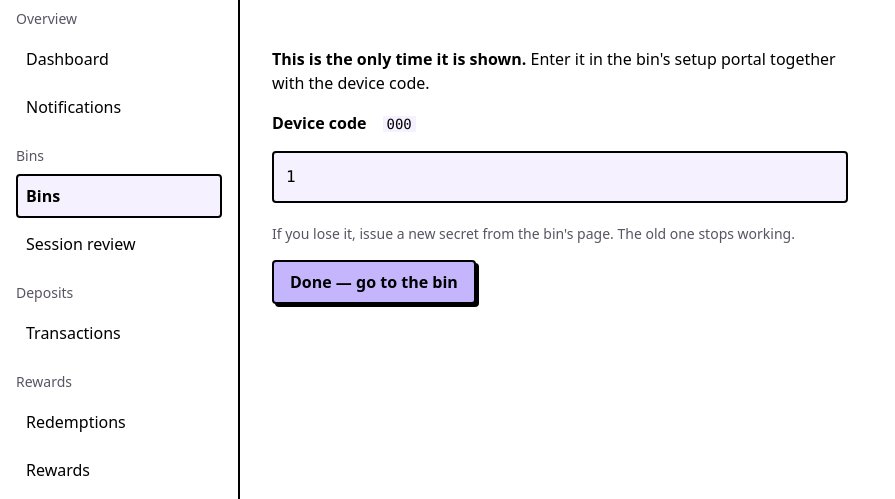
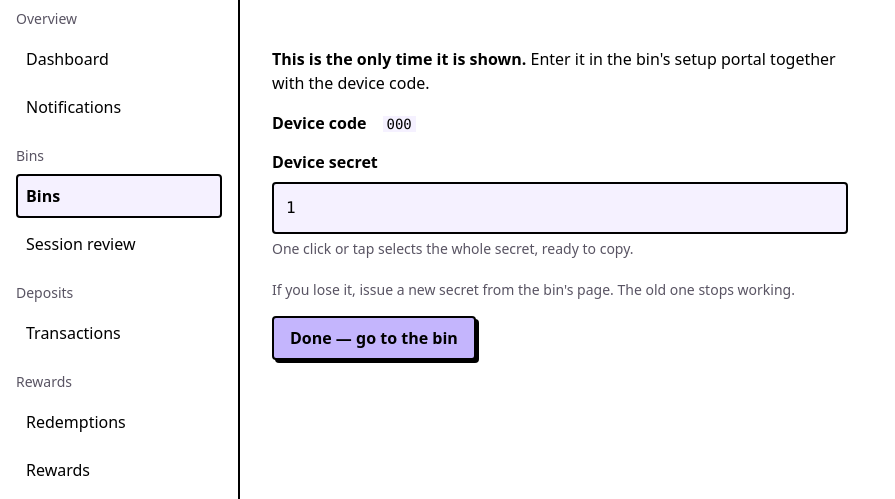
Before and after one commit to LPU-EMBL02E/smart-e-waste, a Laravel app: page /admin/bins/1 in a window 1280 px wide. Shown: the part 87-586 px from the top of the page, without its empty margins (0-895 px from the left). Run offline with Laravel 12, Linux system fonts and the light colour scheme; a user stored in the database is signed in; tables that the repository leaves empty hold one stand-in row (values such as "Sample post"); data that the repository does not hold is empty; style sheets or scripts are compiled from the project's sources.

Commit message:
Make the bin secret easy to copy, and label faults in fill history
The secret is shown once and has to be typed into the bin's setup
portal. One click now selects all of it (user-select: all), since a
copy button would need a script (web/docs/DESIGN.md §10). It also gets
a visible label, as aria-label on a plain div is never read out.

Fill history showed a fault as its bare code; it now shows the readable
label beside the code, as the bin list and the "Now" panel already do.

```diff
--- a/web/resources/css/components/surface.css
+++ b/web/resources/css/components/surface.css
@@ -135,6 +135,9 @@
     background: var(--color-lavender-wash);
     font-family: var(--font-mono);
     overflow-wrap: anywhere;
+    /* Selects the whole secret at once: no copy script (DESIGN.md §10), no
+       half-selected secret typed into the portal. */
+    user-select: all;
 }
 
 /* A notification row. Unread is marked in text and weight as well as the fill. */
--- a/web/resources/views/devices/admin/bins/secret.blade.php
+++ b/web/resources/views/devices/admin/bins/secret.blade.php
@@ -21,7 +21,12 @@
             <dd><code>{{ $device->device_code }}</code></dd>
         </dl>
 
-        <div class="secret-value" aria-label="Device secret">{{ $secret }}</div>
+        {{-- A visible label, which aria-label on a plain div never gave a screen reader. --}}
+        <div>
+            <p class="field-label" id="device-secret-label">Device secret</p>
+            <div class="secret-value" aria-labelledby="device-secret-label">{{ $secret }}</div>
+            <p class="hint">One click or tap selects the whole secret, ready to copy.</p>
+        </div>
 
         <p class="hint">If you lose it, issue a new secret from the bin's page. The old one stops working.</p>
 
--- a/web/resources/views/devices/admin/bins/show.blade.php
+++ b/web/resources/views/devices/admin/bins/show.blade.php
@@ -86,6 +86,7 @@
                         <td>{{ $reading->panel_open ? 'Open' : 'Closed' }}</td>
                         <td>
                             @if ($reading->fault_code)
+                                <x-ui.pill tone="danger">@faultlabel($reading->fault_code->value)</x-ui.pill>
                                 <code>{{ $reading->fault_code->value }}</code>
                             @else
                                 None
```
